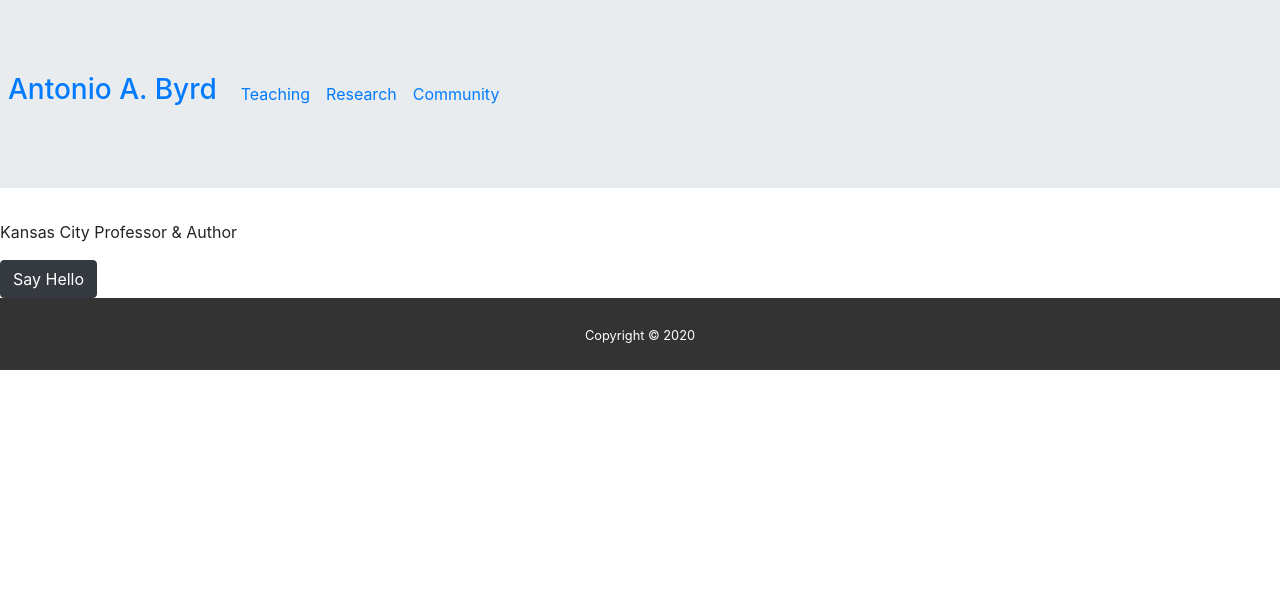
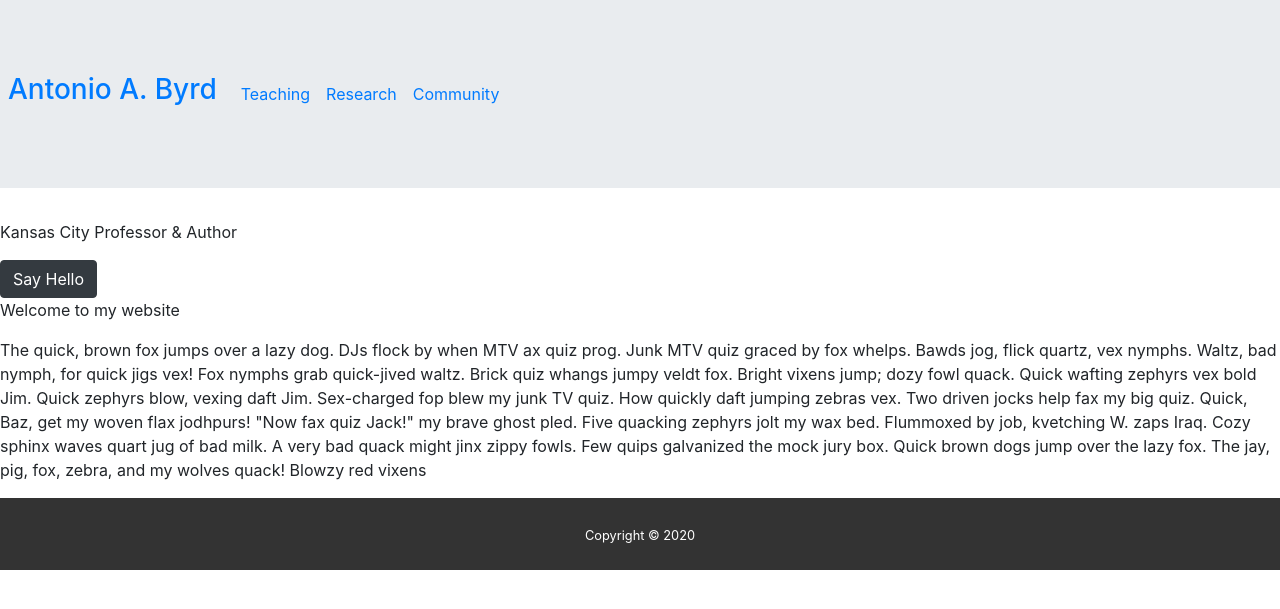
Before and after one commit to abyrd15/abyrd15.github.io, a Jekyll site: the page built from index.markdown, in a window 1280 px wide. Shown: the top 609 px of the page. Built offline with Jekyll 4.4.1, drawn with Linux system fonts in a browser that asks for light colours; nearby versions of some CDN libraries.

Commit message:
Added placeholder text

```diff
--- a/_includes/home/section.html
+++ b/_includes/home/section.html
@@ -8,4 +8,12 @@
         <button type="button" class="btn btn-dark" role="button">Say Hello</button>
       </div>
    </section>
+   <section>
+      <div>
+        <p>Welcome to my website</p>
+      </div>
+      <div>
+        <p>The quick, brown fox jumps over a lazy dog. DJs flock by when MTV ax quiz prog. Junk MTV quiz graced by fox whelps. Bawds jog, flick quartz, vex nymphs. Waltz, bad nymph, for quick jigs vex! Fox nymphs grab quick-jived waltz. Brick quiz whangs jumpy veldt fox. Bright vixens jump; dozy fowl quack. Quick wafting zephyrs vex bold Jim. Quick zephyrs blow, vexing daft Jim. Sex-charged fop blew my junk TV quiz. How quickly daft jumping zebras vex. Two driven jocks help fax my big quiz. Quick, Baz, get my woven flax jodhpurs! "Now fax quiz Jack!" my brave ghost pled. Five quacking zephyrs jolt my wax bed. Flummoxed by job, kvetching W. zaps Iraq. Cozy sphinx waves quart jug of bad milk. A very bad quack might jinx zippy fowls. Few quips galvanized the mock jury box. Quick brown dogs jump over the lazy fox. The jay, pig, fox, zebra, and my wolves quack! Blowzy red vixens</p>
+      </div>
+    </section>
  </main>
```
